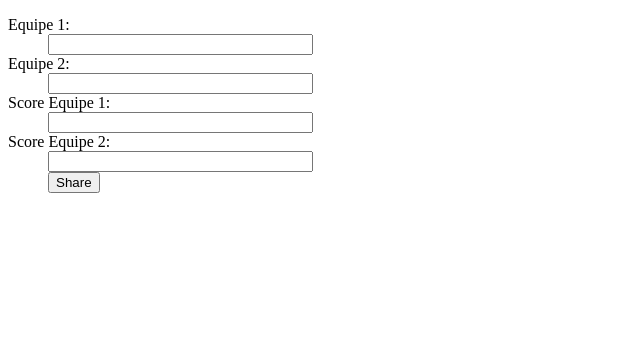
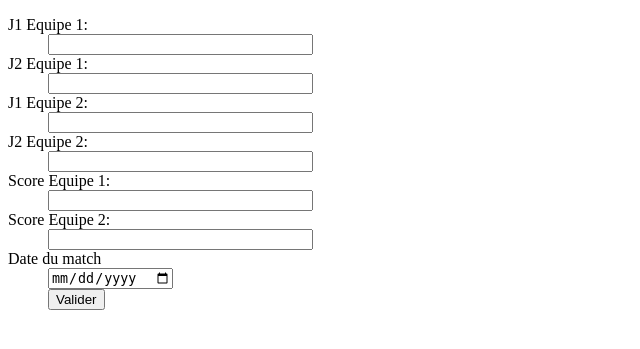
Before and after one commit to Kozea/babylon, a Flask app: page /add_match in a window 1280 px wide. Shown: the part 88-437 px from the top of the page, without its empty margins (0-640 px from the left). Run offline with Flask 2, Linux system fonts and the light colour scheme.

Commit message:
Creating new teams, to debug

```diff
--- a/main.py
+++ b/main.py
@@ -47,8 +47,18 @@ def add_match():
 
 @app.route('/new_match', methods=['POST'])
 def new_match():
-    g.db.execute('insert into matchs (id_team1, id_team2, score_e1, score_e2) values (?, ?, ?, ?)',
-                 [request.form['id_team1'], request.form['id_team2'], request.form['score_e1'], request.form['score_e2']])
+    # Searching Team 1 in database
+    request_team1 = g.db.execute('select * from teams where((id_player1=? and id_player2=?) or (id_player1=? and id_player2=?))',
+                                        (request.form['id_player11'], request.form['id_player12'], request.form['id_player12'], request.form['id_player11']))
+    # Creating team if doesn't exist
+    if (request_team1.fetchall()):
+        raise Exception ('SBRAAAAAH')
+        temp = g.db.execute('select max(id_team) from teams')
+        index = temp.fetchone()+1
+        g.db.execute('insert into teams (?,?,?,null)', (index, request.form['id_player11'], request.form['id_player12']))
+
+    #g.db.execute('insert into matchs (id_team1, id_team2, score_e1, score_e2) values (?, ?, ?, ?)',
+     #            [request.form['id_team1'], request.form['id_team2'], request.form['score_e1'], request.form['score_e2']])
     g.db.commit()
 
     flash('Le match a été ajouté avec succès')
--- a/templates/add_match.html
+++ b/templates/add_match.html
@@ -4,19 +4,28 @@
 <form action="{{ url_for('new_match') }}" method=post class=add-entry>
     <dl>
 
-        <dt>Equipe 1:
-        <dd><input type=integer size=30 name=id_team1>
+        <dt>J1 Equipe 1:</dt>
+        <dd><input type=integer size=30 name=id_player11></dd>
 
-        <dt>Equipe 2:
-        <dd><input type=integer size=30 name=id_team2>
+        <dt>J2 Equipe 1:</dt>
+        <dd><input type=integer size=30 name=id_player12></dd>
 
-        <dt>Score Equipe 1:
-        <dd><input type=integer size=30 name=score_e1>
+        <dt>J1 Equipe 2:</dt>
+        <dd><input type=integer size=30 name=id_player21></dd>
 
-        <dt>Score Equipe 2:
-        <dd><input type=integer size=30 name=score_e2 >
+        <dt>J2 Equipe 2:</dt>
+        <dd><input type=integer size=30 name=id_player22></dd>
 
-        <dd><input type=submit value=Share>
+        <dt>Score Equipe 1:</dt>
+        <dd><input type=integer size=30 name=score_e1></dd>
+
+        <dt>Score Equipe 2:</dt>
+        <dd><input type=integer size=30 name=score_e2 ></dd>
+
+        <dt>Date du match</dt>
+        <dd><input type="date"  size=30 name=></dd>
+
+        <dd><input type=submit value=Valider></dd>
     </dl>
 </form>
 
```
